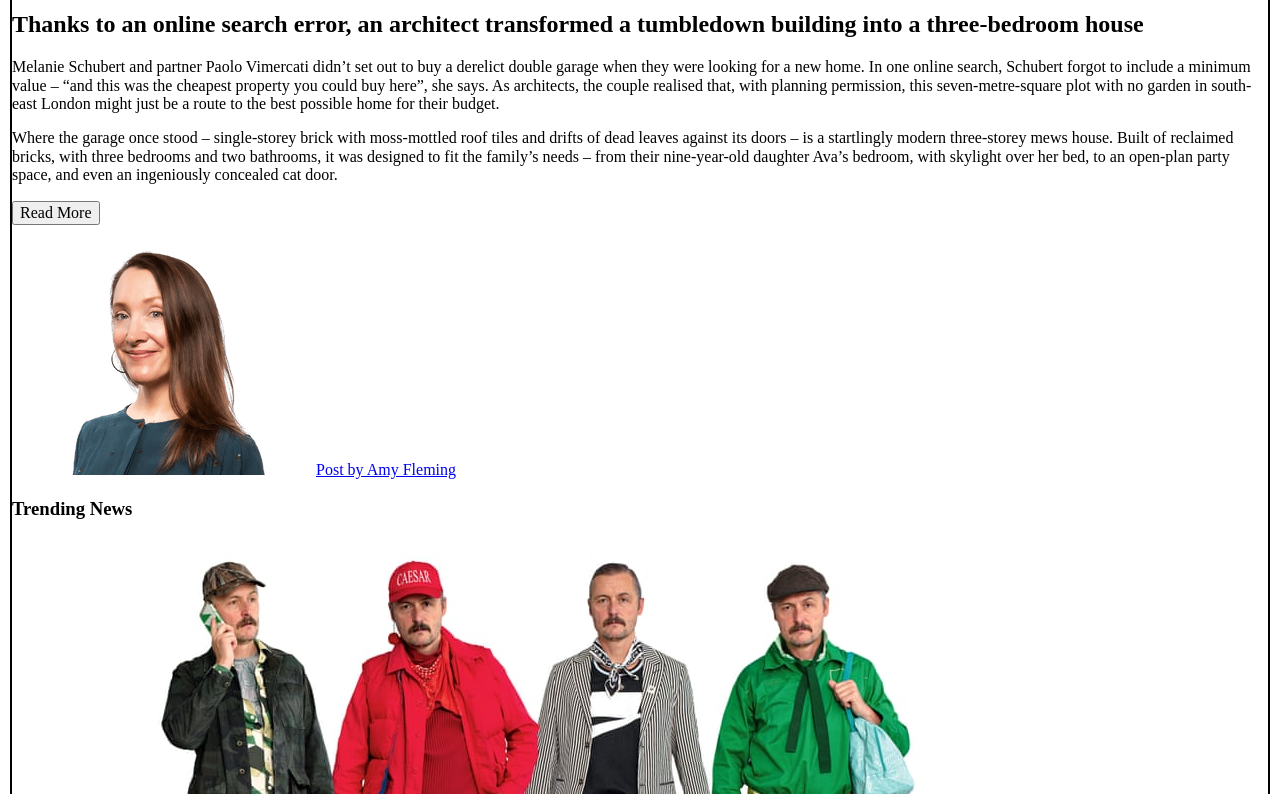
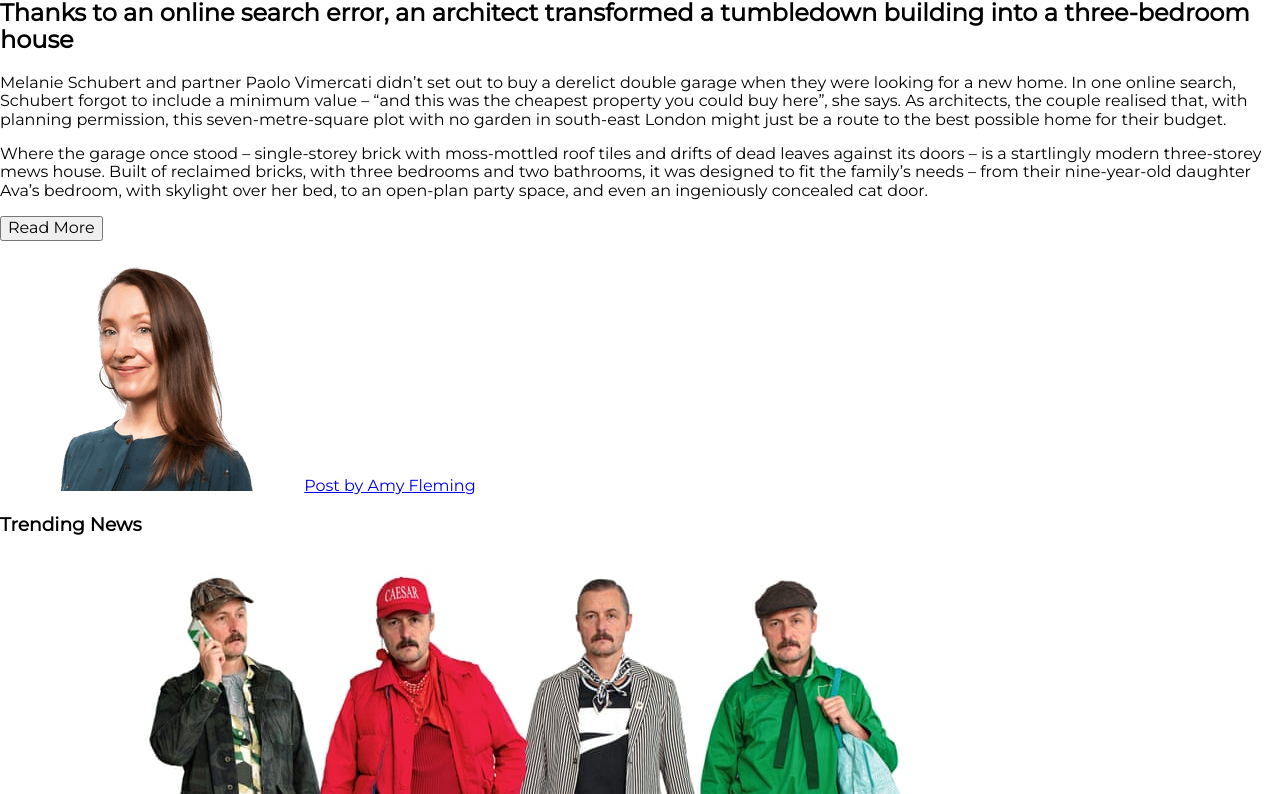
Before and after one commit to ValentinaCollareta/Portal-noticias, a plain HTML site: page index.html in a window 1280 px wide. Shown: the part 302-1096 px from the top of the page. Drawn offline with Linux system fonts and the light colour scheme; a web font is replaced by a local one.

Commit message:
add media-query.css & change body style

```diff
--- /dev/null
+++ b/css/media-query.css
@@ -0,0 +1,6 @@
+@media only screen and (min-width: 768px) {
+    /* For tablets: */
+}
+@media only screen and (min-width: 992px) {
+    /* For desktops: */
+}
--- a/css/style.css
+++ b/css/style.css
@@ -1,5 +1,6 @@
 body {
-    margin: 10px;
-    border: 2px solid #000000;
-    background-color: #ffffff;
+    width: 100%;
+    margin: 0;
+    padding: 0;
+    font-family: 'Montserrat', sans-serif, Arial, Helvetica;
 }
--- a/index.html
+++ b/index.html
@@ -6,6 +6,7 @@
     <meta name="viewport" content="width=device-width, initial-scale=1.0">
     <link rel="stylesheet" type="text/css" href="css/normalize.css">
     <link rel="stylesheet" type="text/css" href="css/style.css">
+    <link rel="stylesheet" type="text/css" href="css/media-query.css">
     <link href="https://fonts.googleapis.com/css2?family=Montserrat&family=Scheherazade+New&display=swap" rel="stylesheet">
     <title>Diario Andrómeda</title>
 </head>
```
